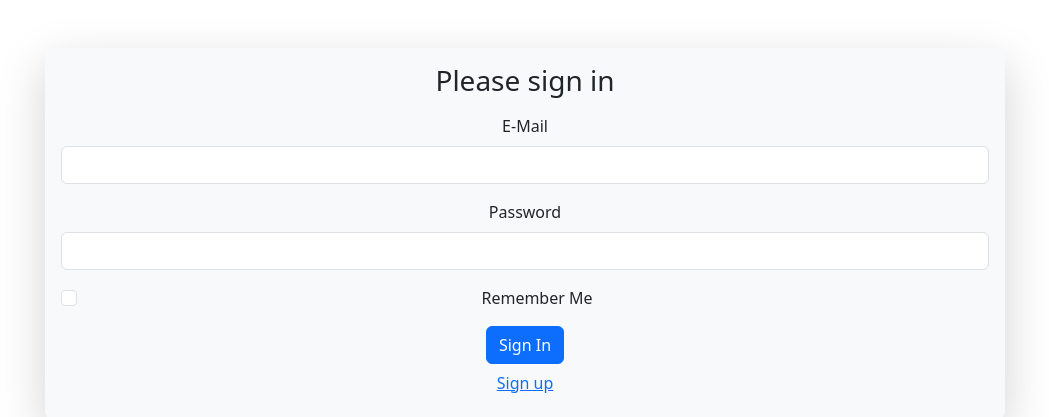
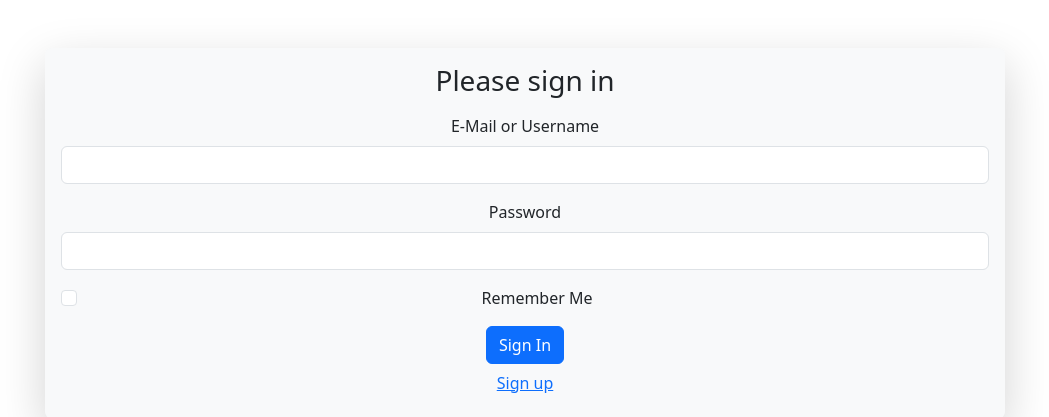
Before and after one commit to Rmn382/flask-onion, a Flask app: page /auth/login in a window 1280 px wide. Shown: the top 417 px of the page, without its empty margins (115-1164 px from the left). Run offline with Flask 3, Linux system fonts and the light colour scheme; some libraries are stand-ins or nearby versions.

Commit message:
login via username or email

```diff
--- a/app/L2_infrastructure/web/auth/forms.py
+++ b/app/L2_infrastructure/web/auth/forms.py
@@ -1,20 +1,26 @@
 from flask_wtf import FlaskForm
-from wtforms import StringField, PasswordField, BooleanField, SubmitField
+from wtforms import StringField, PasswordField, BooleanField, SubmitField, EmailField
 from wtforms.validators import DataRequired, Email, EqualTo, ValidationError
 
 from app.L2_infrastructure.database.models.user import User
 
 
 class LoginForm(FlaskForm):
-    email = StringField('E-Mail', validators=[DataRequired(), Email()])
+    email_or_username = StringField('E-Mail or Username', validators=[DataRequired()])
     password = PasswordField('Password', validators=[DataRequired()])
     remember_me = BooleanField('Remember Me')
     submit = SubmitField('Sign In')
 
+    def validate_email_or_username(self, email_or_username):
+        user = User.query.filter_by(email=email_or_username.data).first()
+        if user is None:
+            user = User.query.filter_by(name=email_or_username.data).first()
+        if user is None:
+            raise ValidationError('User not found.')
 
 class RegisterForm(FlaskForm):
     name = StringField('Name', validators=[DataRequired()])
-    email = StringField('E-Mail', validators=[DataRequired(), Email()])
+    email = EmailField('E-Mail', validators=[DataRequired(), Email()])
     password = PasswordField('Password', validators=[DataRequired()])
     confirm_password = PasswordField('Confirm Password', validators=[DataRequired(), EqualTo('password', message='Passwords must match.')])
     submit = SubmitField('Register')
--- a/app/L2_infrastructure/web/auth/routes.py
+++ b/app/L2_infrastructure/web/auth/routes.py
@@ -38,10 +38,12 @@ def login():
         return render_template('auth/login.html', form=form)
 
     if request.method == 'POST':
-        email = request.form.get('email')
+        email_or_username = request.form.get('email_or_username')
         password = request.form.get('password')
-        user = User.query.filter_by(email=email).first()
-        if not user:
+        user = User.query.filter_by(email=email_or_username).first()
+        if user is None:
+            user = User.query.filter_by(name=email_or_username).first()
+        if user is None:
             flash("user not found", category="danger")
             return redirect(url_for("auth.login"))
         elif user.check_password(password):
--- a/app/templates/base/navbar.html
+++ b/app/templates/base/navbar.html
@@ -31,7 +31,7 @@
         <input class="form-control me-2" type="search" placeholder="Search" aria-label="Search">
         <button class="btn btn-outline-success" type="submit">Search</button>
       </form>
-        <a href="{{ url_for("auth.logout") }}" class="btn btn-danger mx-1">Logout</a>
+        <a href="{{ url_for("auth.logout") }}" class="btn btn-outline-danger m-1">Logout</a>
     </div>
   </div>
 </nav>
--- a/run.py
+++ b/run.py
@@ -4,6 +4,7 @@ from flask_login import login_required
 from app import create_app
 
 app = create_app()
+
 
 @app.route('/')
 @login_required
```
